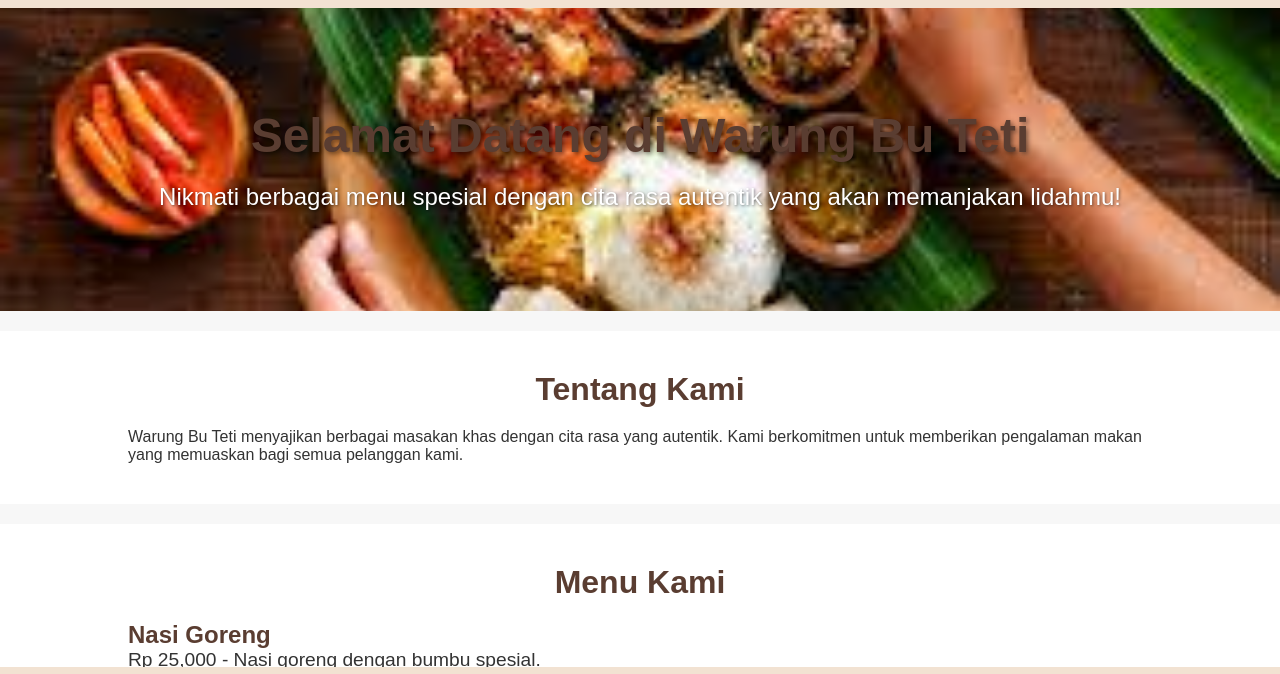
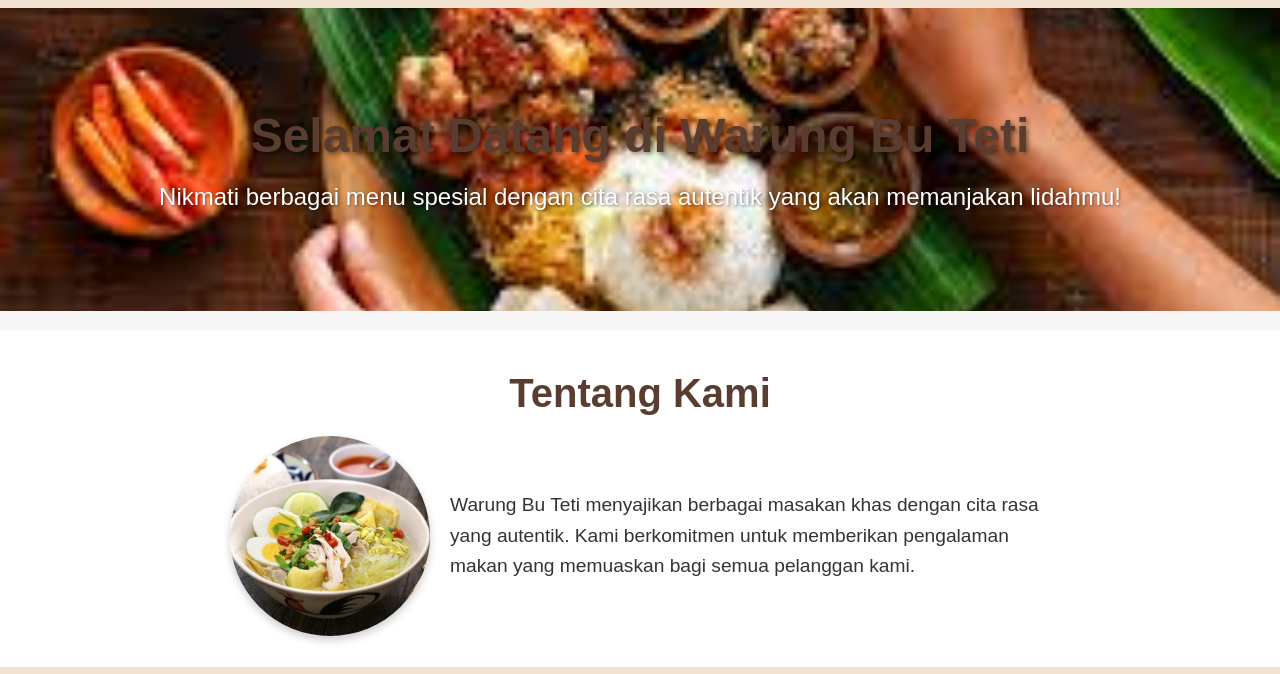
Before and after one commit to AidahMarchtiana/apo-client.io, a plain HTML site: page index.html in a window 1280 px wide. Shown: the part 95-769 px from the top of the page. Drawn offline with Linux system fonts and the light colour scheme.

Commit message:
mengubah

```diff
--- a/index.html
+++ b/index.html
@@ -30,10 +30,14 @@
       </div>
     </section>
 
+    <!-- About Section -->
     <section id="about">
       <div class="container">
         <h2>Tentang Kami</h2>
-        <p>Warung Bu Teti menyajikan berbagai masakan khas dengan cita rasa yang autentik. Kami berkomitmen untuk memberikan pengalaman makan yang memuaskan bagi semua pelanggan kami.</p>
+        <div class="about-content">
+          <img src="image/soto.jpeg" alt="Foto Warung Bu Teti" class="about-img" />
+          <p>Warung Bu Teti menyajikan berbagai masakan khas dengan cita rasa yang autentik. Kami berkomitmen untuk memberikan pengalaman makan yang memuaskan bagi semua pelanggan kami.</p>
+        </div>
       </div>
     </section>
 
--- a/styles.css
+++ b/styles.css
@@ -84,6 +84,43 @@ nav ul li a:hover {
   text-shadow: 1px 1px 3px rgba(0, 0, 0, 0.5); /* Menambahkan bayangan pada paragraf */
 }
 
+#about {
+  padding: 40px 0;
+  background-color: #fff;
+  margin-bottom: 20px;
+}
+
+#about h2 {
+  text-align: center;
+  margin-bottom: 20px;
+  font-size: 2.5em;
+  color: #5a3d31;
+}
+
+/* Styling untuk konten di About */
+.about-content {
+  display: flex;
+  justify-content: center;
+  align-items: center;
+  gap: 20px; /* Memberikan jarak antara gambar dan teks */
+  text-align: left;
+}
+
+/* Styling untuk gambar identitas */
+.about-img {
+  width: 200px; /* Sesuaikan ukuran gambar */
+  height: 200px; /* Pastikan gambar berbentuk kotak atau sesuaikan sesuai gambar */
+  border-radius: 50%; /* Membuat gambar berbentuk lingkaran */
+  object-fit: cover; /* Menjaga agar gambar tidak terdistorsi */
+  box-shadow: 0 4px 8px rgba(0, 0, 0, 0.2); /* Memberikan bayangan pada gambar */
+}
+
+/* Styling untuk teks di About */
+#about p {
+  font-size: 1.2em;
+  line-height: 1.6;
+  max-width: 600px; /* Membatasi lebar teks agar tidak terlalu lebar */
+}
 /* Section */
 section {
   padding: 40px 0;
```
Also changed, not shown: image/nasgor.jpg (added), image/soto.jpeg (added).
